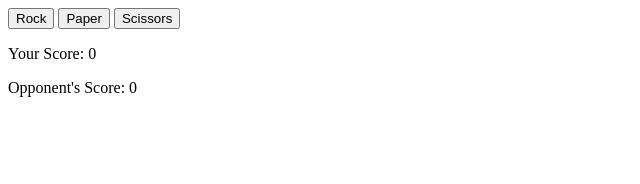
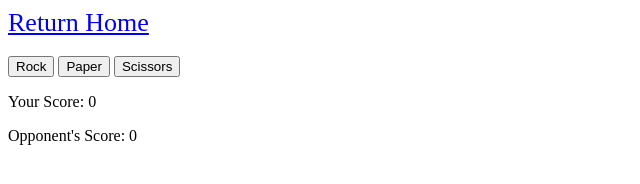
Before and after one commit to MattADork/rockPaperScissorsSite, a plain HTML site: page index.html in a window 1280 px wide. Shown: the whole page, without its empty margins (0-640 px from the left). Drawn offline with Linux system fonts and the light colour scheme.

Commit message:
Update index.html

```diff
--- a/index.html
+++ b/index.html
@@ -5,6 +5,9 @@
   <meta charset="UTF-8"/>
 </head>
 <body>
+  <header>
+    <a href="https://mattadork.github.io/">Return Home</a>
+  </header> <br>
 
   <button id='rock'>Rock</button>
   <button id='paper'>Paper</button>
@@ -17,6 +20,12 @@
     <p id='computerScore'>Opponent's Score: <span id=computerNumber>0</span></p>
 
   </div>
+
+  <style>
+    header {
+  font-size: 26px;
+}
+  </style>
 
   <script>
 
```
